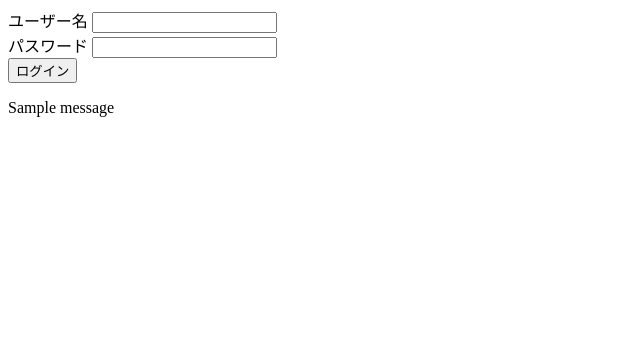
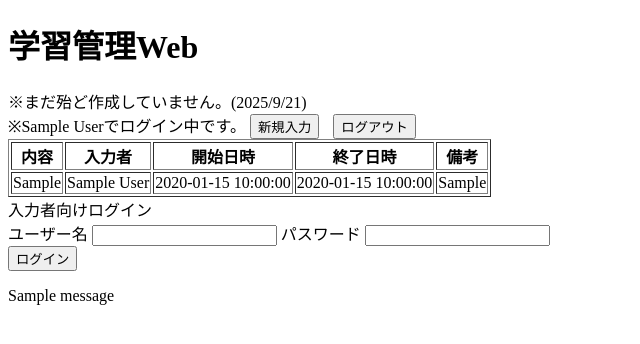
Before and after one commit to tetsuya-okada3620/study_app, a Flask app: page / in a window 1280 px wide. Shown: the top 344 px of the page, without its empty margins (0-640 px from the left). Run offline with Flask 3, Linux system fonts and the light colour scheme; a user stored in the database is signed in; tables that the repository leaves empty hold one stand-in row (values such as "Sample post"); one stand-in notice (Sample message) is shown.

Commit message:
DBからの抽出、及び挿入、編集機能を追記

```diff
--- a/app/__init__.py
+++ b/app/__init__.py
@@ -13,7 +13,7 @@ def create_app():
     app.config["SQLALCHEMY_TRACK_MODIFICATIONS"] = False
     db.init_app(app)
 
-    login_manager.login_view = "main.login"
+    login_manager.login_view = "main.index"
     login_manager.login_message = "先にログインしてください!"
     login_manager.session_protection = "strong"
     login_manager.init_app(app)
--- a/app/forms.py
+++ b/app/forms.py
@@ -1,8 +1,16 @@
 from flask_wtf import FlaskForm
-from wtforms import StringField, PasswordField, SubmitField
+from wtforms import HiddenField, StringField, PasswordField, SubmitField, TextAreaField, DateTimeLocalField
 from wtforms.validators import DataRequired
 
 class LoginForm(FlaskForm):
     username = StringField("ユーザー名", validators=[DataRequired()])
     password = PasswordField("パスワード", validators=[DataRequired()])
     submit = SubmitField("ログイン")
+
+class RecordForm(FlaskForm):
+    id = HiddenField()
+    confirm = TextAreaField("内容", validators=[DataRequired()])
+    study_date_start = DateTimeLocalField("開始日時", format="%Y-%m-%dT%H:%M", validators=[DataRequired()])
+    study_date_end = DateTimeLocalField("終了日時", format="%Y-%m-%dT%H:%M", validators=[DataRequired()])
+    remark = TextAreaField("備考")
+    submit = SubmitField("送信")
--- a/app/templates/index.html
+++ b/app/templates/index.html
@@ -5,9 +5,55 @@
     <title>ようこそ</title>
 </head>
 <body>
-    ようこそ{{ username }}さん。まだ何も作成していません。
-    <form method="POST" action="/logout">
-        <input type="submit" value="ログアウト">
+    <h1>学習管理Web</h1>
+    ※まだ殆ど作成していません。(2025/9/21)<br>
+    {% if username %}
+        ※{{ username }}でログイン中です。
+        <form method="GET" action="{{ url_for('main.input_record') }}" style="display: inline-block; margin-right: 10px;">
+            <button type="submit">新規入力</button>
+        </form>
+        <form method="POST" action="{{ url_for('main.logout') }}" style="display: inline-block;">
+            <button type="submit">ログアウト</button>
+        </form>
+    {% endif %}
+
+    <table border="1">
+        <thead>
+            <tr>
+                <th>内容</th>
+                <th>入力者</th>
+                <th>開始日時</th>
+                <th>終了日時</th>
+                <th>備考</th>
+            </tr>
+        </thead>
+        <tbody>
+            {% for rec in records: %}
+                <tr>
+                    <td>{{ rec.confirm }}</td>
+                    <td>{{ rec.users.name }}</td>
+                    <td>{{ rec.study_date_start }}</td>
+                    <td>{{ rec.study_date_end }}</td>
+                    <td>{{ rec.remark }}</td>
+                    {% if username and user_id == rec.user_id %}
+                    <td><a href="{{ url_for('main.input_record', id=rec.id) }}">編集</a></td>
+                    {% endif %}
+                </tr>
+            {% endfor %}
+        </tbody>
+    </table>
+
+    入力者向けログイン<br>
+    <form method="POST" action="{{ url_for('main.login') }}">
+        {{ login.hidden_tag() }}
+        {{ login.username.label }} {{ login.username() }}
+        {{ login.password.label }} {{ login.password() }}<br>
+        {{ login.submit() }}<br>
     </form>
+    {% set messages = get_flashed_messages() %}
+    {% if messages %}
+        <p>{{ messages[-1] }}</p>
+    {% endif %}
+
 </body>
 </html>
--- a/app/templates/login.html
+++ /dev/null
@@ -1,19 +0,0 @@
-<!DOCTYPE html>
-<html>
-<head>
-    <meta charset="UTF-8" />
-    <title>ログイン</title>
-</head>
-<body>
-    <form method="POST" action="/">
-        {{ forms.hidden_tag() }}
-        {{ forms.username.label }} {{ forms.username() }}<br>
-        {{ forms.password.label }} {{ forms.password() }}<br>
-        {{ forms.submit() }}<br>
-    </form>
-    {% set messages = get_flashed_messages() %}
-    {% if messages %}
-        <p>{{ messages[-1] }}</p>
-    {% endif %}
-</body>
-</html>
--- a/app/views.py
+++ b/app/views.py
@@ -1,11 +1,12 @@
 from app.extensions import db, login_manager
-from app.models import Users
+from app.models import Users, Records
 
-from flask import Blueprint, render_template, flash, redirect, url_for
+from flask import Blueprint, render_template, flash, redirect, url_for, request
 from flask_login import login_required, login_user, logout_user, current_user
-from app.forms import LoginForm
+from app.forms import LoginForm, RecordForm
 from sqlalchemy import select
 from werkzeug.security import check_password_hash
+from datetime import datetime
 
 main = Blueprint("main", __name__)
 
@@ -13,14 +14,27 @@ main = Blueprint("main", __name__)
 def load_user(user_id):
     return db.session.get(Users, int(user_id))
 
+@main.route("/", methods=["GET", "POST"])
+def index():
+    login = LoginForm()
+
+    # このままだと全て出力なので、検索で出力するように調整すること。
+    user_id = current_user.user_id if current_user.is_authenticated else None
+    username = current_user.name if current_user.is_authenticated else None
+    records = db.session.execute(select(Records)).scalars().all()
+
+    return render_template("index.html", records=records, login=login, user_id=user_id, username=username)
+
+
+@main.route("/logout", methods=["POST"])
 @login_required
-@main.route("/logout", methods=["POST"])
 def logout():
     flash("ログアウトしました")
     logout_user()
-    return redirect(url_for("main.login"))
+    return redirect(url_for("main.index"))
 
-@main.route("/", methods=["GET", "POST"])
+
+@main.route("/login", methods=["GET", "POST"])
 def login():
     forms = LoginForm()
 
@@ -35,12 +49,51 @@ def login():
             flash("ユーザー名またはパスワードが間違っています。")
         else:
             login_user(search_account)
-            return redirect(url_for("main.index"))
+            flash("ログインしました。")
 
-    return render_template("login.html", forms=forms)
+    return redirect(url_for("main.index"))
 
 
-@main.route("/index")
+@main.route("/input_record", methods=["GET", "POST"])
 @login_required
-def index():
-    return render_template("index.html", username=current_user.name)
+def input_record():
+    id = request.args.get("id")
+    forms = RecordForm()
+    print(id)
+
+    if id and request.method == "GET":
+        record = db.session.get(Records, int(id))
+        forms.id.data = id
+        forms.confirm.data = record.confirm
+        forms.study_date_start.data = record.study_date_start
+        forms.study_date_end.data = record.study_date_end
+        forms.remark.data = record.remark
+
+    print(forms.id.data)
+    print(forms.errors)
+    print(forms.validate_on_submit())
+    if forms.validate_on_submit():
+
+        if forms.id.data:  # 編集
+            print("編集")
+            record = db.session.get(Records, int(forms.id.data))
+            record.confirm = forms.confirm.data
+            record.study_date_start = forms.study_date_start.data
+            record.study_date_end = forms.study_date_end.data
+            record.remark = forms.remark.data
+        else:  # 新規登録
+            print("新規登録")
+            record = Records(
+                user_id=current_user.user_id,
+                confirm=forms.confirm.data,
+                study_date_start=forms.study_date_start.data,
+                study_date_end=forms.study_date_end.data,
+                write_date=datetime.now(),
+                remark=forms.remark.data
+            )
+            db.session.add(record)
+        db.session.commit()
+
+        return redirect(url_for("main.index"))
+
+    return render_template("input.html", forms=forms, id=id, username=current_user.name)
```
Also changed, not shown: app/templates/input.html (added, +23 -0 lines).
